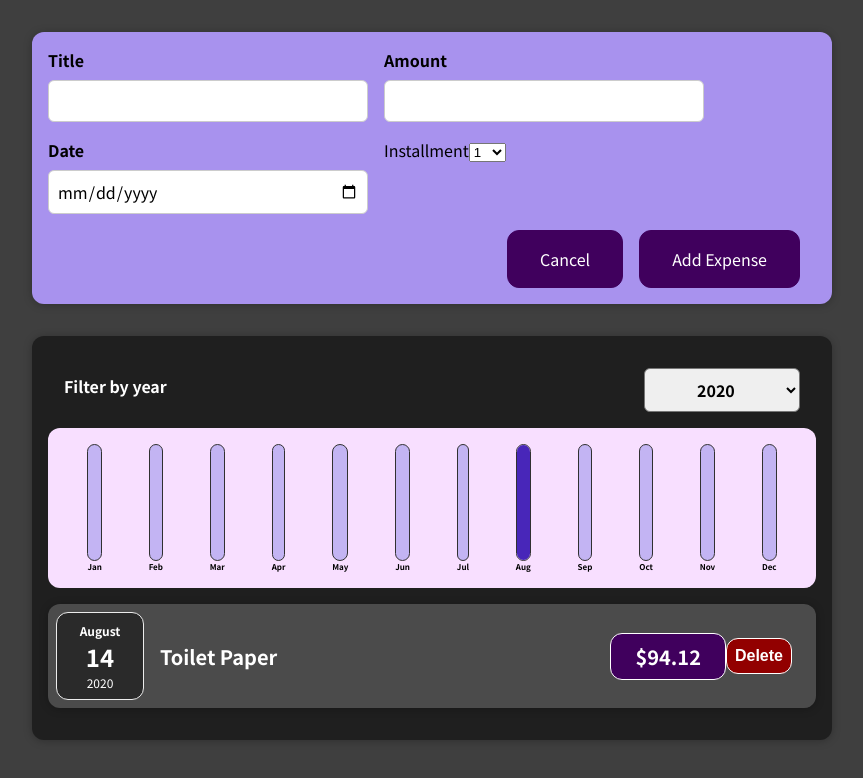
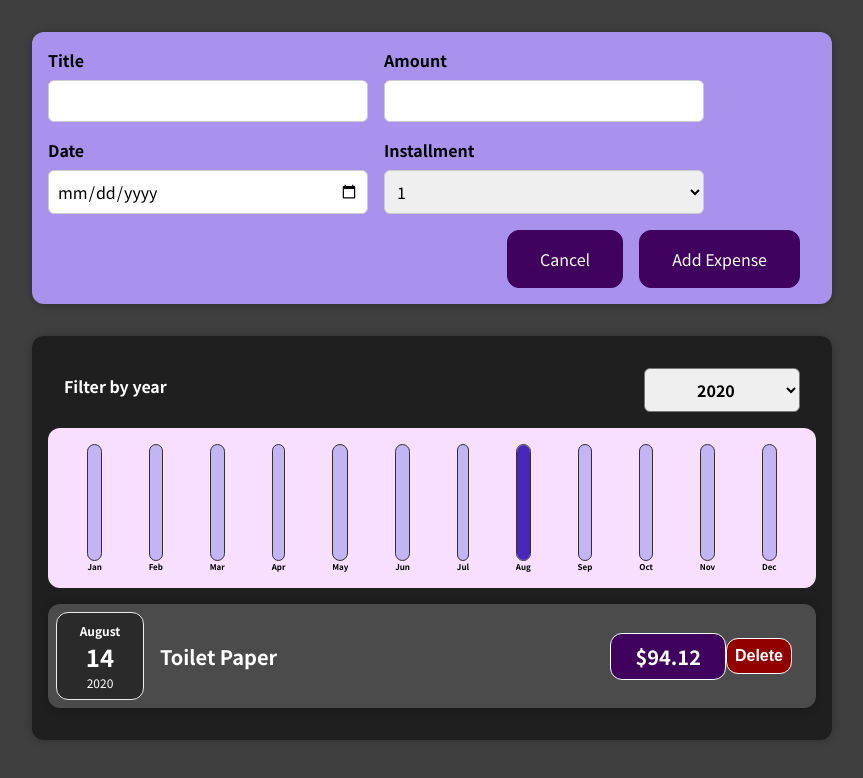
Before and after one commit to denizandac/ExpenseTracker, a React (Create React App) app: page / in a window 1280 px wide. Both pictures are taken after a click on the button "Add New Expense". Shown: the top 778 px of the page, without its empty margins (208-1071 px from the left). Built offline with nearby package versions, Linux system fonts and the light colour scheme.

Commit message:
New ExpenseForm

```diff
--- a/src/components/Expenses/ExpenseChart.js
+++ b/src/components/Expenses/ExpenseChart.js
@@ -19,8 +19,9 @@ const ExpenseChart = (props) => {
   for (const expense of props.expenses) {
     const expenseMonth = expense.date.getMonth(); // starting at 0 => January => 0
     for (let i = 0; i < expense.installment; i++) {
-      chartDataPoints[expenseMonth + i].value +=
-        expense.amount / expense.installment;
+      chartDataPoints[expenseMonth + i].value += expense.installment
+        ? expense.amount / expense.installment
+        : expense.amount;
     }
     // console.log(chartDataPoints);
   }
--- a/src/components/Expenses/ExpenseForm.css
+++ b/src/components/Expenses/ExpenseForm.css
@@ -21,6 +21,15 @@
   max-width: 100%;
 }
 
+.new-expense__control select {
+  font: inherit;
+  padding: 0.5rem;
+  border-radius: 6px;
+  border: 1px solid #ccc;
+  width: 20rem;
+  max-width: 100%;
+}
+
 .new-expense__actions {
   text-align: right;
 }
--- a/src/components/Expenses/ExpenseForm.js
+++ b/src/components/Expenses/ExpenseForm.js
@@ -66,15 +66,7 @@ const ExpenseForm = (props) => {
 
     props.onActivateModal();
   };
-  const month = enteredDate !== "" ? new Date(enteredDate).getMonth() : 1;
-  const options = [12 - month];
-  for (let i = 1; i <= 12 - month; i++) {
-    options.push(
-      <option key={i} value={i}>
-        {i}
-      </option>
-    );
-  }
+  const month = enteredDate !== "" ? new Date(enteredDate).getMonth() : 0;
 
   return (
     <form onSubmit={submitHandler}>
@@ -107,13 +99,19 @@ const ExpenseForm = (props) => {
             onChange={dateChangeHandler}
           />
         </div>
-        <div className="new-expense__select">
+        <div className="new-expense__control">
           <label>Installment</label>
           <select
             value={enteredInstallment}
             onChange={installmentChangeHandler}
           >
-            {options}
+            {[...Array(12 - month)].map((each, index) => {
+              return (
+                <option key={index + 1} value={index + 1}>
+                  {index + 1}
+                </option>
+              );
+            })}
           </select>
         </div>
       </div>
--- a/src/components/Expenses/ExpenseList.js
+++ b/src/components/Expenses/ExpenseList.js
@@ -13,6 +13,7 @@ const ExpenseList = (props) => {
     <ul className="expenses-list">
       {props.items.map((expense) => (
         <ExpenseItem
+          key={expense.id}
           id={expense.id}
           title={expense.title}
           amount={expense.amount}
--- a/src/components/Expenses/Expenses.js
+++ b/src/components/Expenses/Expenses.js
@@ -10,7 +10,6 @@ const Expenses = (props) => {
 
   const filterChangeHandler = (selectedYear) => {
     setFilteredYear(selectedYear);
-    props.onFilterChange(selectedYear);
   };
 
   const filteredExpenses = props.items.filter((expense) => {
```
Also changed, not shown: src/components/Expenses/ExpenseChart.css (deleted).
